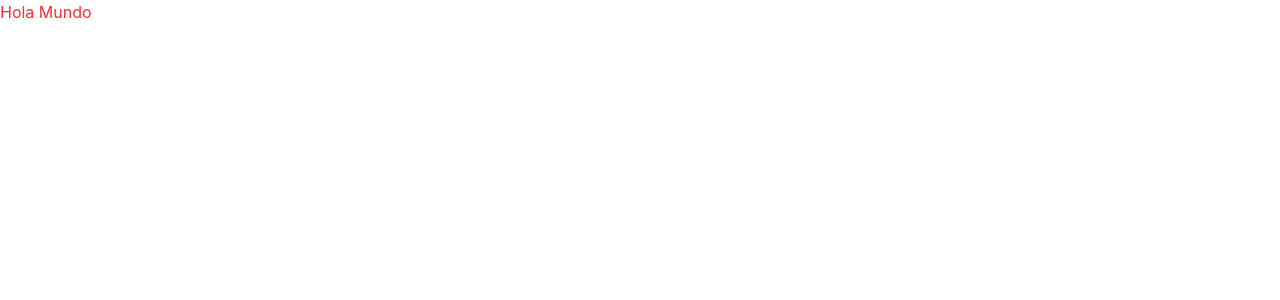
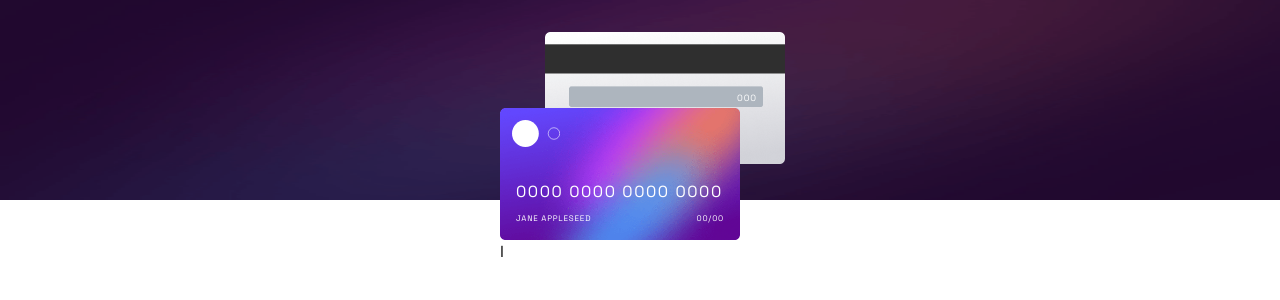
Before and after one commit to mlopezl/interactive-card-form-info, a React (Vite) app: page / in a window 1280 px wide. Shown: the top 300 px of the page. Built offline with nearby package versions, Linux system fonts and the light colour scheme.

Commit message:
Adding card header component

```diff
--- a/src/App.jsx
+++ b/src/App.jsx
@@ -1,8 +1,10 @@
+import CardContainer from "./components/card/CardContainer"
+
 function App() {
   return (
-    <>
-    <h1 className="text-red-500">Hola Mundo</h1>
-    </>
+    <div className="w-full min-h-screen bg-White font-Space-Grotesk">
+      <CardContainer/>
+    </div>
   )
 }
 
--- /dev/null
+++ b/src/components/card/CardContainer.jsx
@@ -0,0 +1,27 @@
+import backgroundMobile  from '../../../public/images/bg-main-mobile.png';
+import backgroundDesktop  from '../../../public/images/bg-main-desktop.png';
+
+import cardFront from '../../../public/images/bg-card-front.png';
+import cardBack from '../../../public/images/bg-card-back.png';
+import cardLogo from '../../../public/images/card-logo.svg';
+
+function CardContainer(){
+    return(
+        <header className='w-full h-50 relative'>
+            <img className='w-full h-50 absolute z-0' src={backgroundMobile} alt="" />
+            <div className='absolute w-60 h-33 z-2 left-[calc(50%-140px)] -bottom-10'>
+                <img className='w-full' src={cardFront} alt="" />
+                l<img className='w-12 absolute top-3 left-3' src={cardLogo} alt="" />
+                <p className='absolute bottom-4 left-4 text-White text-[8px] uppercase tracking-widest'>Jane Appleseed</p>
+                <p className='absolute bottom-4 right-4 text-White text-[8px] uppercase tracking-widest'>00/00</p>
+                <p className='absolute bottom-9 left-4 text-White text-md tracking-widest'>0000&nbsp;0000&nbsp;0000&nbsp;0000</p>
+            </div>
+            <div className='absolute w-60 h-33 z-1 left-[calc(50%-95px)] top-8'>
+                <img className='w-full' src={cardBack} alt="" />
+                <p className='absolute top-15 right-7 text-[9px] text-White tracking-widest'>000</p>
+            </div>
+        </header>
+    )
+}
+
+export default CardContainer;
--- a/src/index.css
+++ b/src/index.css
@@ -1 +1,13 @@
+@import url('https://fonts.googleapis.com/css2?family=Space+Grotesk:wght@300..700&display=swap');
+
 @import "tailwindcss";
+
+@theme {
+  /* --color-Linear-Gradient: hsl(249, 99%, 64%) to hsl(278, 94%, 30%); */
+  --color-Red-400: hsl(0, 100%, 66%);
+  --color-White: hsl(0, 100%, 100%);
+  --color-Gray-200: hsl(270, 3%, 87%);
+  --color-Gray-400: hsl(212, 12%, 71%);
+  --color-Purple-950: hsl(278, 68%, 11%);
+  --font-Space-Grotesk: "Space Grotesk", sans-serif;
+}
```
Also changed, not shown: 1 other file (tests, documents, lock files or other folders).
